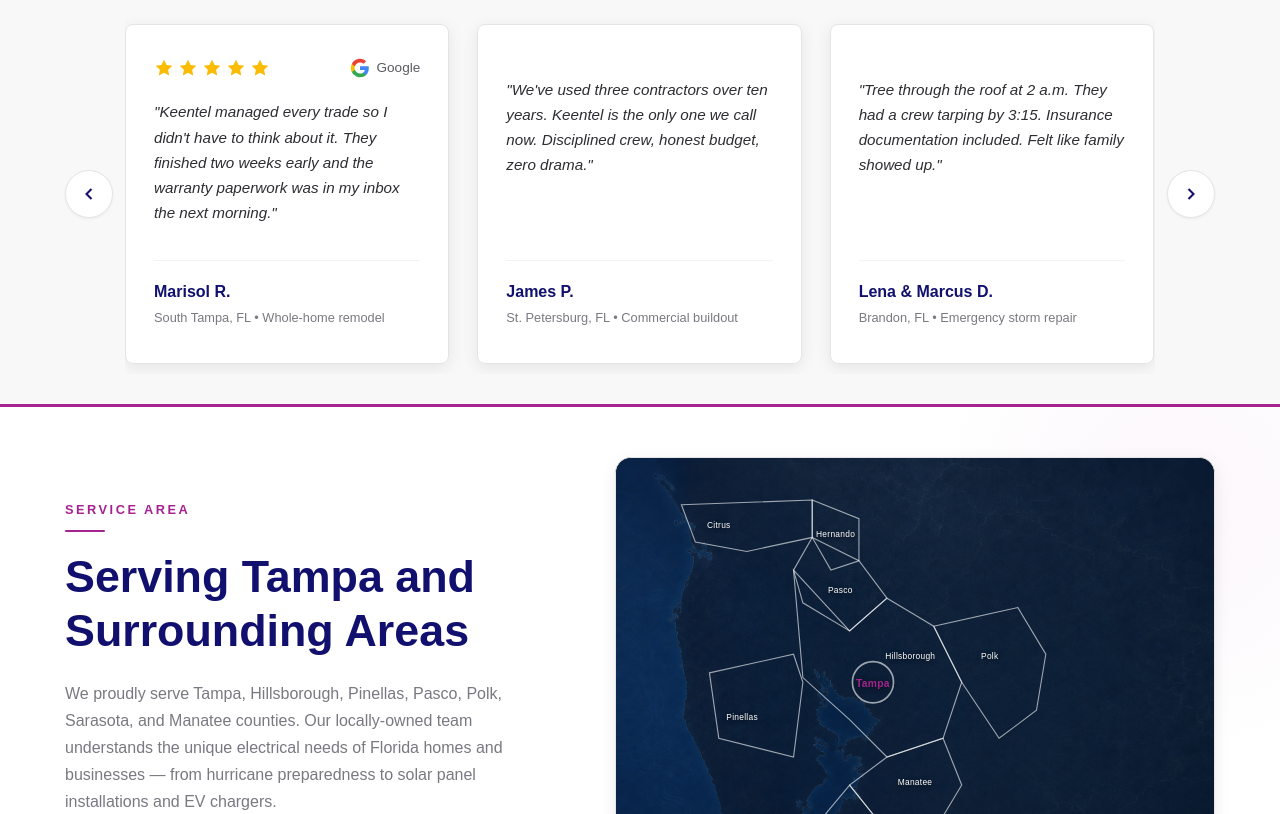
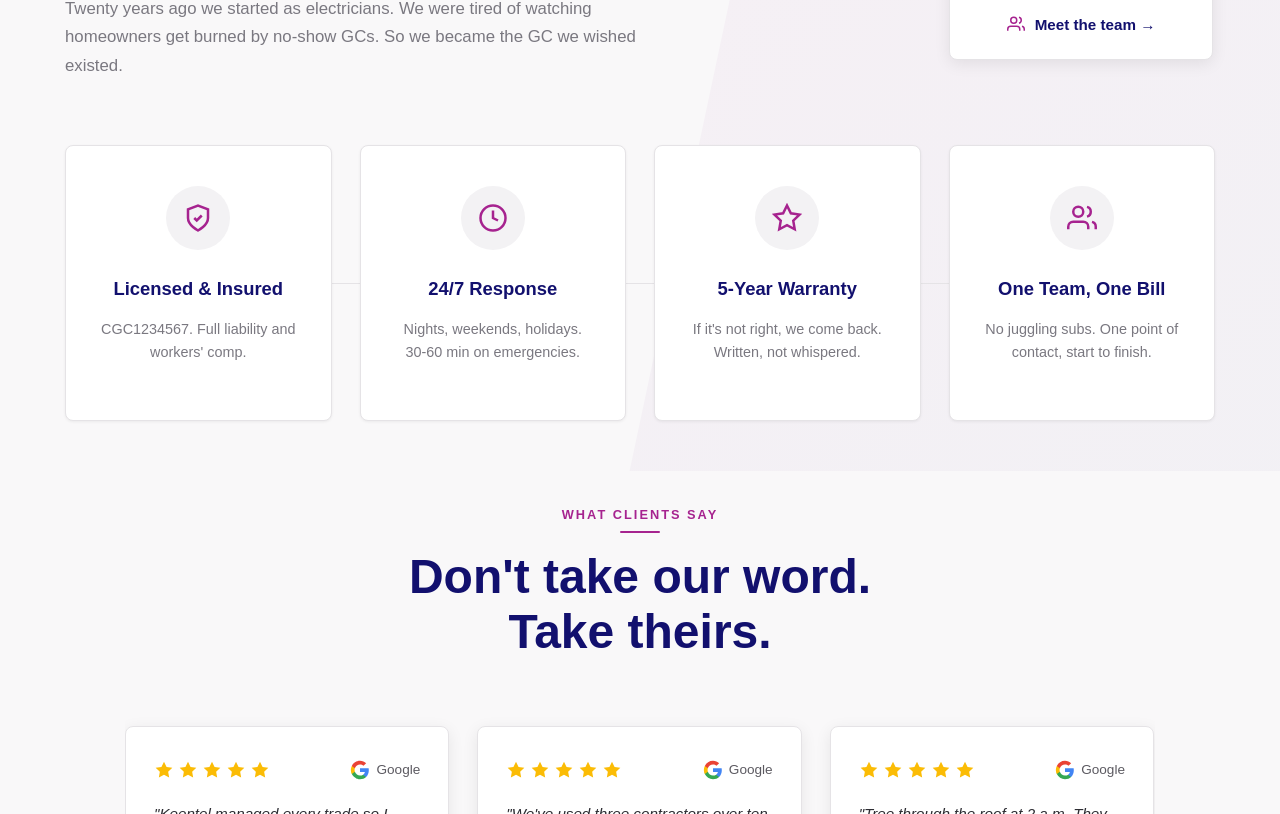
Before and after one commit to im-Shoaib/Keentel-General-Contractors, a Next.js app: page / in a window 1280 px wide. Shown: the part 4466-5280 px from the top of the page. Built offline with nearby package versions, Linux system fonts and the light colour scheme.

Commit message:
Add Why Keentel section and fix review carousel stars/logos

```diff
--- a/app/page.tsx
+++ b/app/page.tsx
@@ -3,6 +3,7 @@ import TrustStats from "@/components/TrustStats";
 import ServicesSection from "@/components/ServicesSection";
 import RecentWorkSection from "@/components/RecentWorkSection";
 import CraftSection from "@/components/CraftSection";
+import WhyKeentel from "@/components/WhyKeentel";
 import ReviewCarousel from "@/components/ReviewCarousel";
 import ServiceAreaMap from "@/components/ServiceAreaMap";
 import CTASection from "@/components/CTASection";
@@ -15,6 +16,7 @@ export default function Home() {
       <ServicesSection />
       <RecentWorkSection />
       <CraftSection />
+       <WhyKeentel />
       <ReviewCarousel />
       <ServiceAreaMap />
       <CTASection />
--- a/components/ReviewCarousel.tsx
+++ b/components/ReviewCarousel.tsx
@@ -65,6 +65,37 @@ export default function ReviewCarousel() {
     }
   }, [currentIndex, moveAmount]);
 
+  // Reusable star SVG element
+  const starSvg = (
+    <svg className="review-star" viewBox="0 0 24 24">
+      <polygon points="12 2 15.09 8.26 22 9.27 17 14.14 18.18 21.02 12 17.77 5.82 21.02 7 14.14 2 9.27 8.91 8.26 12 2" />
+    </svg>
+  );
+
+  // Reusable Google logo
+  const googleLogo = (
+    <div className="review-google-logo">
+      <svg viewBox="0 0 24 24" width="20" height="20">
+        <path d="M22.56 12.25c0-.78-.07-1.53-.2-2.25H12v4.26h5.92a5.06 5.06 0 0 1-2.2 3.32v2.77h3.57c2.08-1.92 3.28-4.74 3.28-8.1z" fill="#4285F4" />
+        <path d="M12 23c2.97 0 5.46-.98 7.28-2.66l-3.57-2.77c-.98.66-2.23 1.06-3.71 1.06-2.86 0-5.29-1.93-6.16-4.53H2.18v2.84C3.99 20.53 7.7 23 12 23z" fill="#34A853" />
+        <path d="M5.84 14.09c-.22-.66-.35-1.36-.35-2.09s.13-1.43.35-2.09V7.07H2.18C1.43 8.55 1 10.22 1 12s.43 3.45 1.18 4.93l2.85-2.22.81-.62z" fill="#FBBC05" />
+        <path d="M12 5.38c1.62 0 3.06.56 4.21 1.64l3.15-3.15C17.45 2.09 14.97 1 12 1 7.7 1 3.99 3.47 2.18 7.07l3.66 2.84c.87-2.6 3.3-4.53 6.16-4.53z" fill="#EA4335" />
+      </svg>
+      <span className="review-google-text">Google</span>
+    </div>
+  );
+
+  // Helper to create stars row
+  const renderStars = () => (
+    <div className="review-stars">
+      {starSvg}
+      {starSvg}
+      {starSvg}
+      {starSvg}
+      {starSvg}
+    </div>
+  );
+
   return (
     <section className="review-section" ref={sectionRef}>
       <div className="review-container">
@@ -85,17 +116,8 @@ export default function ReviewCarousel() {
               {/* Card 1 */}
               <div className="review-card">
                 <div className="review-card-header">
-                  <div className="review-stars">
-                    <svg className="review-star" viewBox="0 0 24 24"><polygon points="12 2 15.09 8.26 22 9.27 17 14.14 18.18 21.02 12 17.77 5.82 21.02 7 14.14 2 9.27 8.91 8.26 12 2"/></svg>
-                    <svg className="review-star" viewBox="0 0 24 24"><polygon points="12 2 15.09 8.26 22 9.27 17 14.14 18.18 21.02 12 17.77 5.82 21.02 7 14.14 2 9.27 8.91 8.26 12 2"/></svg>
-                    <svg className="review-star" viewBox="0 0 24 24"><polygon points="12 2 15.09 8.26 22 9.27 17 14.14 18.18 21.02 12 17.77 5.82 21.02 7 14.14 2 9.27 8.91 8.26 12 2"/></svg>
-                    <svg className="review-star" viewBox="0 0 24 24"><polygon points="12 2 15.09 8.26 22 9.27 17 14.14 18.18 21.02 12 17.77 5.82 21.02 7 14.14 2 9.27 8.91 8.26 12 2"/></svg>
-                    <svg className="review-star" viewBox="0 0 24 24"><polygon points="12 2 15.09 8.26 22 9.27 17 14.14 18.18 21.02 12 17.77 5.82 21.02 7 14.14 2 9.27 8.91 8.26 12 2"/></svg>
-                  </div>
-                  <div className="review-google-logo">
-                    <svg viewBox="0 0 24 24" width="20" height="20"><path d="M22.56 12.25c0-.78-.07-1.53-.2-2.25H12v4.26h5.92a5.06 5.06 0 0 1-2.2 3.32v2.77h3.57c2.08-1.92 3.28-4.74 3.28-8.1z" fill="#4285F4"/><path d="M12 23c2.97 0 5.46-.98 7.28-2.66l-3.57-2.77c-.98.66-2.23 1.06-3.71 1.06-2.86 0-5.29-1.93-6.16-4.53H2.18v2.84C3.99 20.53 7.7 23 12 23z" fill="#34A853"/><path d="M5.84 14.09c-.22-.66-.35-1.36-.35-2.09s.13-1.43.35-2.09V7.07H2.18C1.43 8.55 1 10.22 1 12s.43 3.45 1.18 4.93l2.85-2.22.81-.62z" fill="#FBBC05"/><path d="M12 5.38c1.62 0 3.06.56 4.21 1.64l3.15-3.15C17.45 2.09 14.97 1 12 1 7.7 1 3.99 3.47 2.18 7.07l3.66 2.84c.87-2.6 3.3-4.53 6.16-4.53z" fill="#EA4335"/></svg>
-                    <span className="review-google-text">Google</span>
-                  </div>
+                  {renderStars()}
+                  {googleLogo}
                 </div>
                 <p className="review-text">"Keentel managed every trade so I didn't have to think about it. They finished two weeks early and the warranty paperwork was in my inbox the next morning."</p>
                 <div className="review-author">
@@ -107,8 +129,8 @@ export default function ReviewCarousel() {
               {/* Card 2 */}
               <div className="review-card">
                 <div className="review-card-header">
-                  <div className="review-stars">{/* same stars */}</div>
-                  <div className="review-google-logo">{/* same logo */}</div>
+                  {renderStars()}
+                  {googleLogo}
                 </div>
                 <p className="review-text">"We've used three contractors over ten years. Keentel is the only one we call now. Disciplined crew, honest budget, zero drama."</p>
                 <div className="review-author">
@@ -120,8 +142,8 @@ export default function ReviewCarousel() {
               {/* Card 3 */}
               <div className="review-card">
                 <div className="review-card-header">
-                  <div className="review-stars">{/* same stars */}</div>
-                  <div className="review-google-logo">{/* same logo */}</div>
+                  {renderStars()}
+                  {googleLogo}
                 </div>
                 <p className="review-text">"Tree through the roof at 2 a.m. They had a crew tarping by 3:15. Insurance documentation included. Felt like family showed up."</p>
                 <div className="review-author">
@@ -130,25 +152,38 @@ export default function ReviewCarousel() {
                 </div>
               </div>
 
-              {/* Duplicate for infinite feel (same as above 3) – but original had duplicates; keep as is */}
+              {/* Card 4 (duplicate of 1 for carousel effect) */}
               <div className="review-card">
-                <div className="review-card-header">{/* same */}</div>
+                <div className="review-card-header">
+                  {renderStars()}
+                  {googleLogo}
+                </div>
                 <p className="review-text">"Keentel managed every trade so I didn't have to think about it. They finished two weeks early and the warranty paperwork was in my inbox the next morning."</p>
                 <div className="review-author">
                   <span className="review-name">Marisol R.</span>
                   <span className="review-detail">South Tampa, FL • Whole-home remodel</span>
                 </div>
               </div>
+
+              {/* Card 5 (duplicate of 2) */}
               <div className="review-card">
-                <div className="review-card-header">{/* same */}</div>
+                <div className="review-card-header">
+                  {renderStars()}
+                  {googleLogo}
+                </div>
                 <p className="review-text">"We've used three contractors over ten years. Keentel is the only one we call now. Disciplined crew, honest budget, zero drama."</p>
                 <div className="review-author">
                   <span className="review-name">James P.</span>
                   <span className="review-detail">St. Petersburg, FL • Commercial buildout</span>
                 </div>
               </div>
+
+              {/* Card 6 (duplicate of 3) */}
               <div className="review-card">
-                <div className="review-card-header">{/* same */}</div>
+                <div className="review-card-header">
+                  {renderStars()}
+                  {googleLogo}
+                </div>
                 <p className="review-text">"Tree through the roof at 2 a.m. They had a crew tarping by 3:15. Insurance documentation included. Felt like family showed up."</p>
                 <div className="review-author">
                   <span className="review-name">Lena & Marcus D.</span>
--- /dev/null
+++ b/components/WhyKeentel.tsx
@@ -0,0 +1,159 @@
+"use client";
+
+import { useEffect, useRef } from "react";
+import Image from "next/image";
+import Link from "next/link";
+
+export default function WhyKeentel() {
+  const sectionRef = useRef<HTMLElement>(null);
+
+  useEffect(() => {
+    const section = sectionRef.current;
+    if (!section) return;
+
+    const observer = new IntersectionObserver(
+      (entries) => {
+        entries.forEach((entry) => {
+          if (entry.isIntersecting) {
+            const header = section.querySelector(".why-header");
+            const cards = section.querySelectorAll(".why-card");
+
+            if (header && !header.classList.contains("why-revealed")) {
+              header.classList.add("why-revealed");
+            }
+            cards.forEach((card, i) => {
+              setTimeout(() => {
+                card.classList.add("why-revealed");
+              }, 200 + i * 140);
+            });
+            observer.unobserve(entry.target);
+          }
+        });
+      },
+      { threshold: 0.15 }
+    );
+
+    observer.observe(section);
+    return () => observer.disconnect();
+  }, []);
+
+  return (
+    <section className="why-section" ref={sectionRef}>
+      <div className="why-bg-angle" aria-hidden="true"></div>
+      <div className="why-container">
+        <div className="why-header">
+          <div className="why-header-left">
+            <p className="why-eyebrow">Why Keentel</p>
+            <h2 className="why-title">The contractor your neighbors already trust.</h2>
+            <p className="why-story">
+              Twenty years ago we started as electricians. We were tired of watching homeowners
+              get burned by no‑show GCs. So we became the GC we wished existed.
+            </p>
+          </div>
+
+          <div className="why-team-card">
+            <div className="why-team-image">
+              <img
+                src="https://images.unsplash.com/photo-1600880292203-757bb62b4baf?w=300&h=200&fit=crop&crop=faces"
+                alt="Keentel team"
+                loading="lazy"
+              />
+            </div>
+            <div className="why-team-card-body">
+              <svg
+                className="why-meet-icon"
+                viewBox="0 0 24 24"
+                fill="none"
+                stroke="currentColor"
+                strokeWidth="2"
+              >
+                <path d="M17 21v-2a4 4 0 0 0-4-4H5a4 4 0 0 0-4 4v2"></path>
+                <circle cx="9" cy="7" r="4"></circle>
+                <path d="M23 21v-2a4 4 0 0 0-3-3.87"></path>
+                <path d="M16 3.13a4 4 0 0 1 0 7.75"></path>
+              </svg>
+              <Link href="/about" className="why-meet-link">
+                Meet the team <span aria-hidden="true">→</span>
+              </Link>
+            </div>
+          </div>
+        </div>
+
+        <div className="why-grid">
+          <div className="why-card">
+            <div className="why-card-icon-wrap">
+              <svg
+                className="why-card-icon"
+                viewBox="0 0 24 24"
+                fill="none"
+                stroke="currentColor"
+                strokeWidth="2"
+              >
+                <path d="M12 22s8-4 8-10V5l-8-3-8 3v7c0 6 8 10 8 10z"></path>
+                <path d="M9 12l2 2 4-4"></path>
+              </svg>
+            </div>
+            <h3 className="why-card-title">Licensed &amp; Insured</h3>
+            <p className="why-card-desc">CGC1234567. Full liability and workers' comp.</p>
+            <span className="why-card-accent"></span>
+          </div>
+
+          <div className="why-card">
+            <div className="why-card-icon-wrap">
+              <svg
+                className="why-card-icon"
+                viewBox="0 0 24 24"
+                fill="none"
+                stroke="currentColor"
+                strokeWidth="2"
+              >
+                <circle cx="12" cy="12" r="10"></circle>
+                <polyline points="12 6 12 12 16 14"></polyline>
+              </svg>
+            </div>
+            <h3 className="why-card-title">24/7 Response</h3>
+            <p className="why-card-desc">Nights, weekends, holidays. 30‑60 min on emergencies.</p>
+            <span className="why-card-accent"></span>
+          </div>
+
+          <div className="why-card">
+            <div className="why-card-icon-wrap">
+              <svg
+                className="why-card-icon"
+                viewBox="0 0 24 24"
+                fill="none"
+                stroke="currentColor"
+                strokeWidth="2"
+              >
+                <path d="M12 2l3.09 6.26L22 9.27l-5 4.87 1.18 6.88L12 17.77l-6.18 3.25L7 14.14 2 9.27l6.91-1.01L12 2z"></path>
+              </svg>
+            </div>
+            <h3 className="why-card-title">5‑Year Warranty</h3>
+            <p className="why-card-desc">If it's not right, we come back. Written, not whispered.</p>
+            <span className="why-card-accent"></span>
+          </div>
+
+          <div className="why-card">
+            <div className="why-card-icon-wrap">
+              <svg
+                className="why-card-icon"
+                viewBox="0 0 24 24"
+                fill="none"
+                stroke="currentColor"
+                strokeWidth="2"
+              >
+                <path d="M17 21v-2a4 4 0 0 0-4-4H5a4 4 0 0 0-4 4v2"></path>
+                <circle cx="9" cy="7" r="4"></circle>
+                <path d="M23 21v-2a4 4 0 0 0-3-3.87"></path>
+                <path d="M16 3.13a4 4 0 0 1 0 7.75"></path>
+              </svg>
+            </div>
+            <h3 className="why-card-title">One Team, One Bill</h3>
+            <p className="why-card-desc">No juggling subs. One point of contact, start to finish.</p>
+            <span className="why-card-accent"></span>
+          </div>
+        </div>
+      </div>
+    </section>
+  );
+}
```
